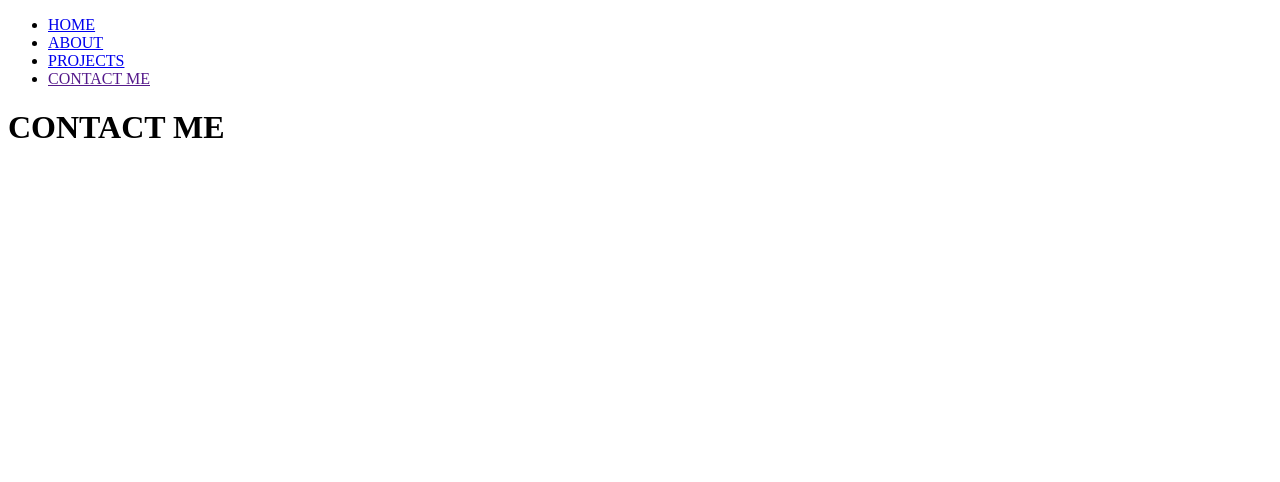
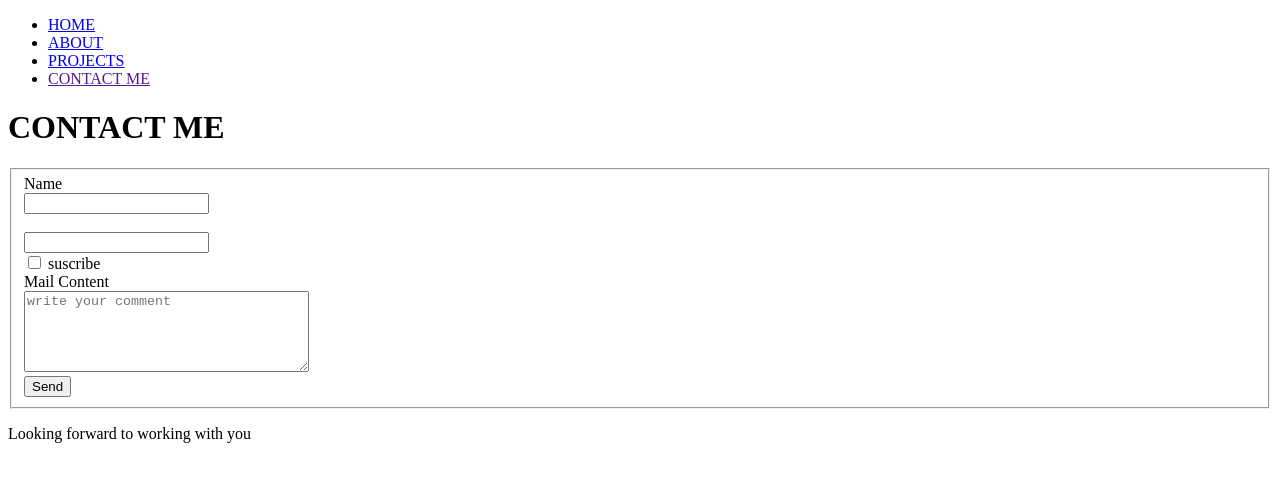
Before and after one commit to ahmrashad2024/mini-portfolio, a plain HTML site: page Pages/contact.html in a window 1280 px wide. Drawn offline with Linux system fonts and the light colour scheme.

Commit message:
adding form to contact page

```diff
--- a/Pages/contact.html
+++ b/Pages/contact.html
@@ -1,10 +1,12 @@
 <!DOCTYPE html>
 <html lang="en">
+
 <head>
     <meta charset="UTF-8">
     <meta name="viewport" content="width=device-width, initial-scale=1.0">
     <title>Mini-Portfolio</title>
 </head>
+
 <body>
     <header>
         <!-- Navigation bar linking to 4 pages -->
@@ -19,7 +21,27 @@
     </header>
     <main>
         <h1>CONTACT ME</h1>
+        <form action="/form-handling-url" method="post">
+            <fieldset>
+                <label for="name">Name</label><br>
+                <input id="name" type="text"><br>
+
+                <label for="email"></label><br>
+                <input id="email" type="email"><br>
+
+                <input id="join-sub" type="checkbox" value="joined">
+                <label for="join-sub">suscribe</label><br>
+
+                <label for="mail-content">Mail Content</label><br>
+                <textarea id="mail-content" rows="5" cols="33" placeholder="write your comment"></textarea><br>
+
+                <button type="submit">Send</button>
+            </fieldset>
+        </form>
     </main>
-    <footer></footer>
+    <footer>
+        <p>Looking forward to working with you</p>
+    </footer>
 </body>
+
 </html>
```
